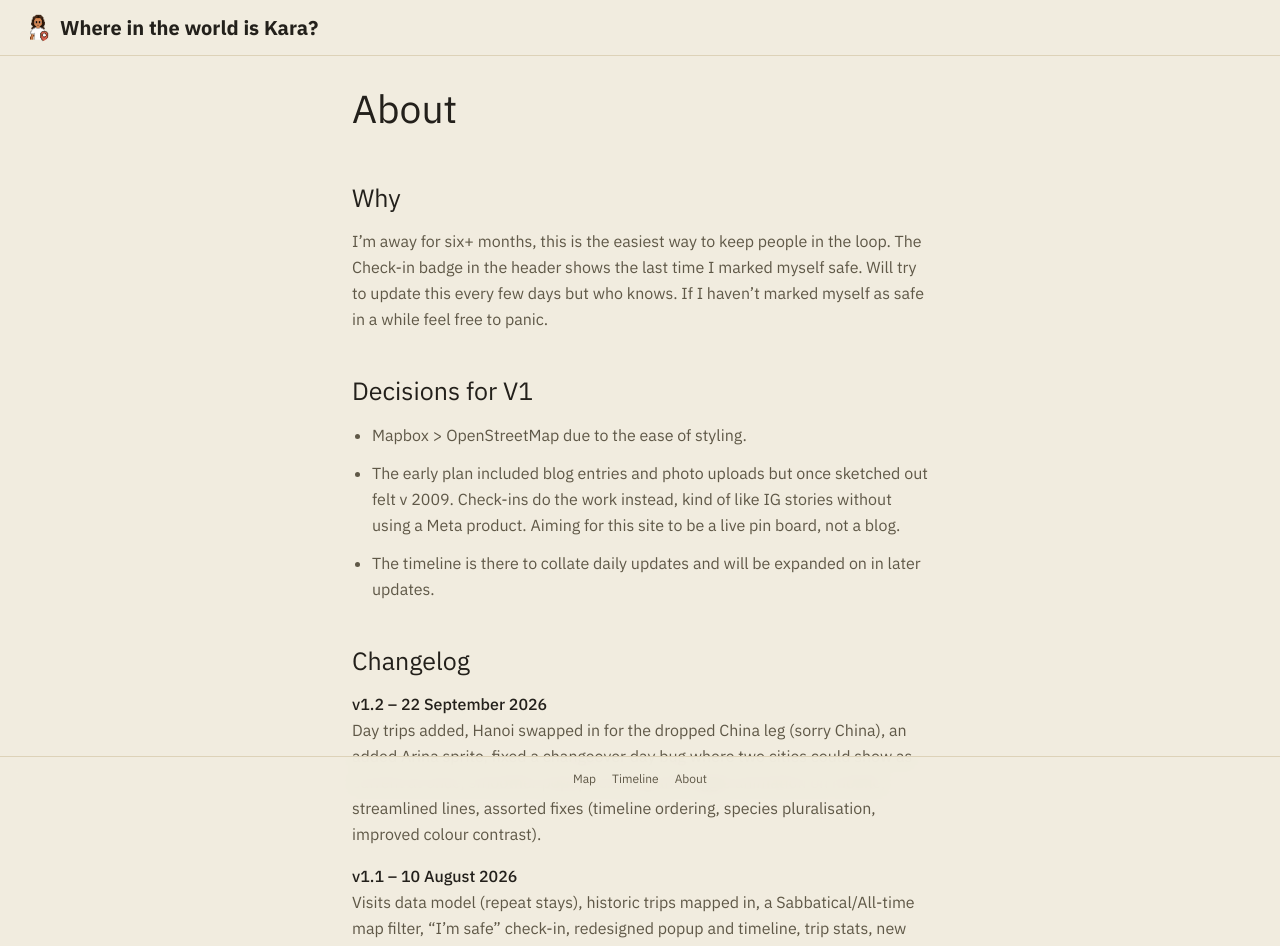
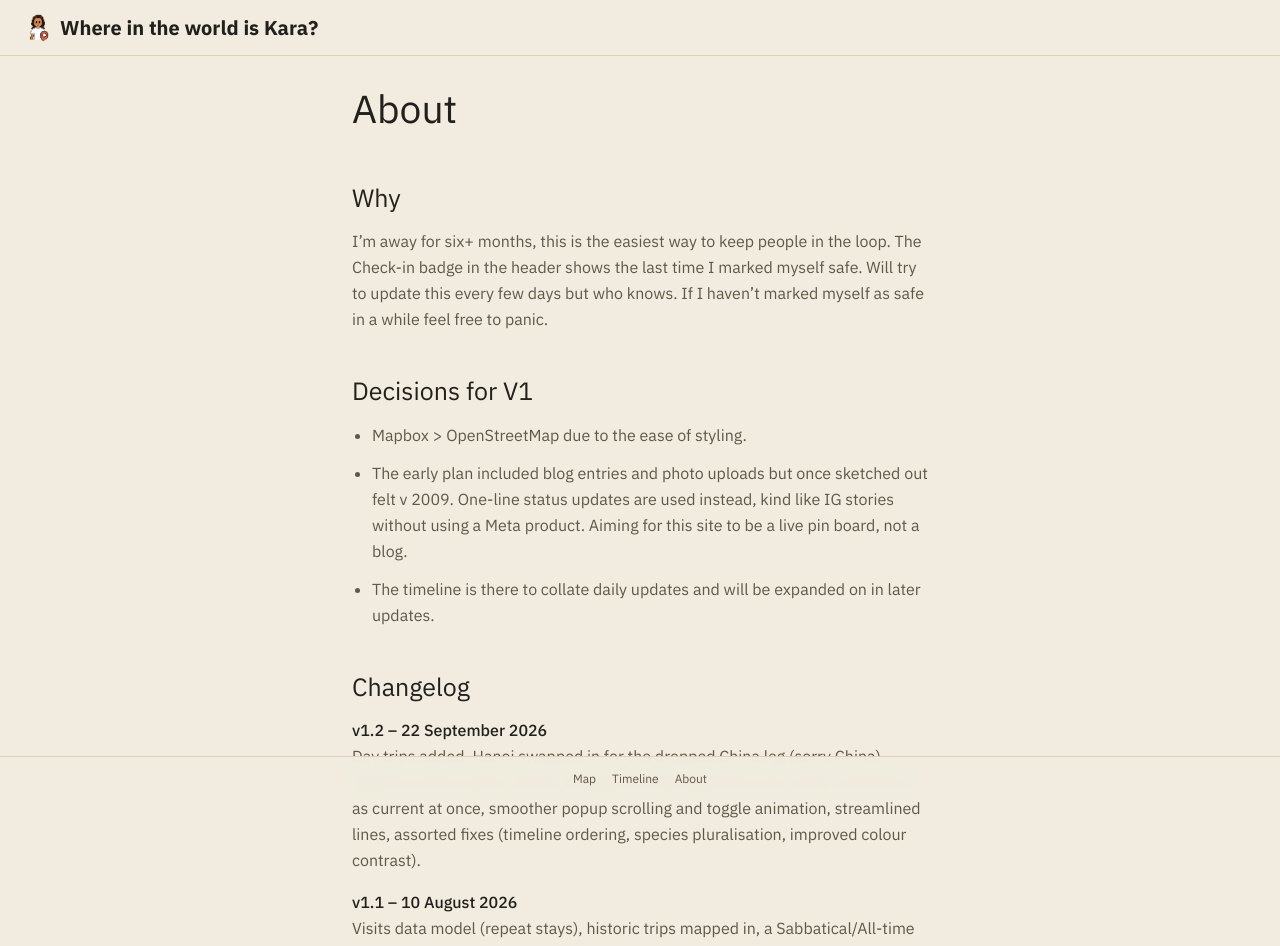
Before and after one commit to karat73/WhereIsKara, a Next.js app: page /about in a window 1280 px wide. Shown: the top 946 px of the page. Built offline with nearby package versions, Linux system fonts and the light colour scheme; no server answers; the database is empty.

Commit message:
About page copy tweaks
Reworded the "why not blog entries" bullet, tightened the v1.2
changelog line, added a missing full stop.

```diff
--- a/src/app/about/page.tsx
+++ b/src/app/about/page.tsx
@@ -75,8 +75,8 @@ export default async function AboutPage() {
           <li>Mapbox &gt; OpenStreetMap due to the ease of styling.</li>
           <li>
             The early plan included blog entries and photo uploads but once sketched out felt
-            v 2009. Check-ins do the work instead, kind of like IG stories without using a
-            Meta product. Aiming for this site to be a live pin board, not a blog.
+            v 2009. One-line status updates are used instead, kind like IG stories without using
+            a Meta product. Aiming for this site to be a live pin board, not a blog.
           </li>
           <li>
             The timeline is there to collate daily updates and will be expanded on in later
@@ -89,10 +89,10 @@ export default async function AboutPage() {
           <li>
             <p className="text-text-primary font-medium">v1.2 &ndash; 22 September 2026</p>
             <p>
-              Day trips added, Hanoi swapped in for the dropped China leg (sorry China), an added
+              Day trips added, Hanoi swapped in for the dropped China leg (sorry China), added an
               Arina sprite, fixed a changeover day bug where two cities could show as current at
-              once, smoother popup scrolling and toggle animation on mobile, streamlined lines,
-              assorted fixes (timeline ordering, species pluralisation, improved colour contrast).
+              once, smoother popup scrolling and toggle animation, streamlined lines, assorted
+              fixes (timeline ordering, species pluralisation, improved colour contrast).
             </p>
           </li>
           <li>
@@ -115,7 +115,7 @@ export default async function AboutPage() {
 
         <h2 className="font-display text-[25px] mt-10 mb-3">Still to come</h2>
         <ul className="space-y-2 text-text-secondary leading-relaxed list-disc pl-5">
-          <li>More historic trips added</li>
+          <li>More historic trips added.</li>
           <li>A little wave animation before the map settles.</li>
         </ul>
 
```
